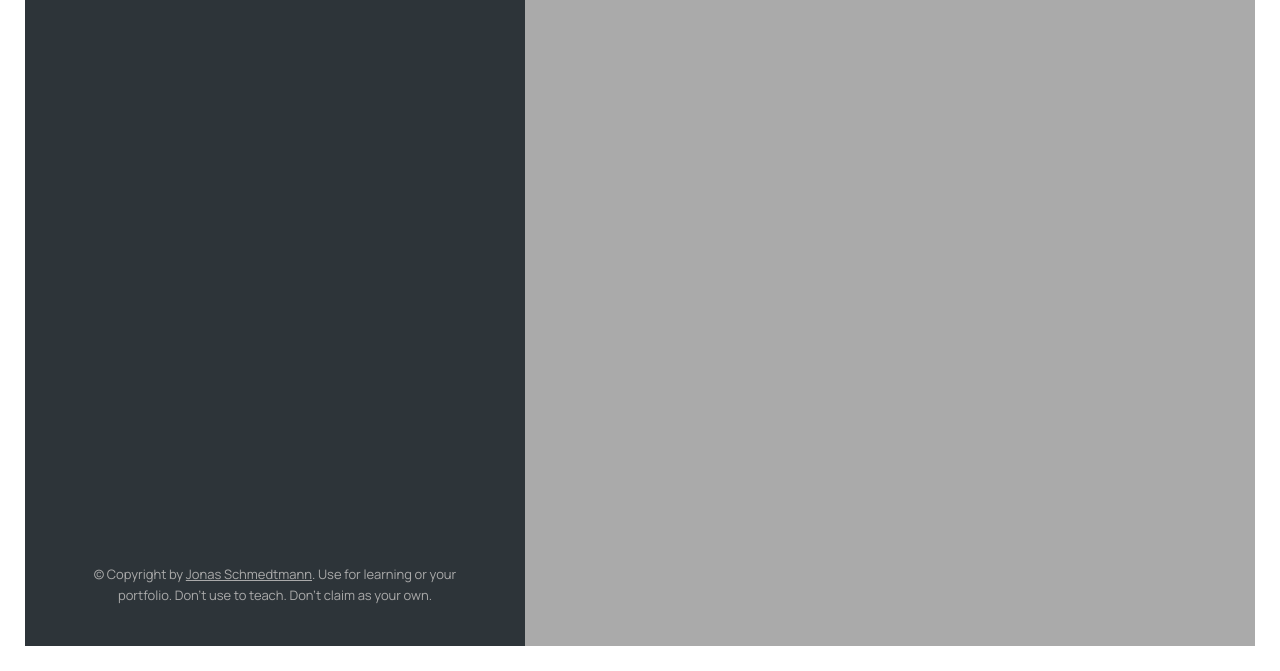
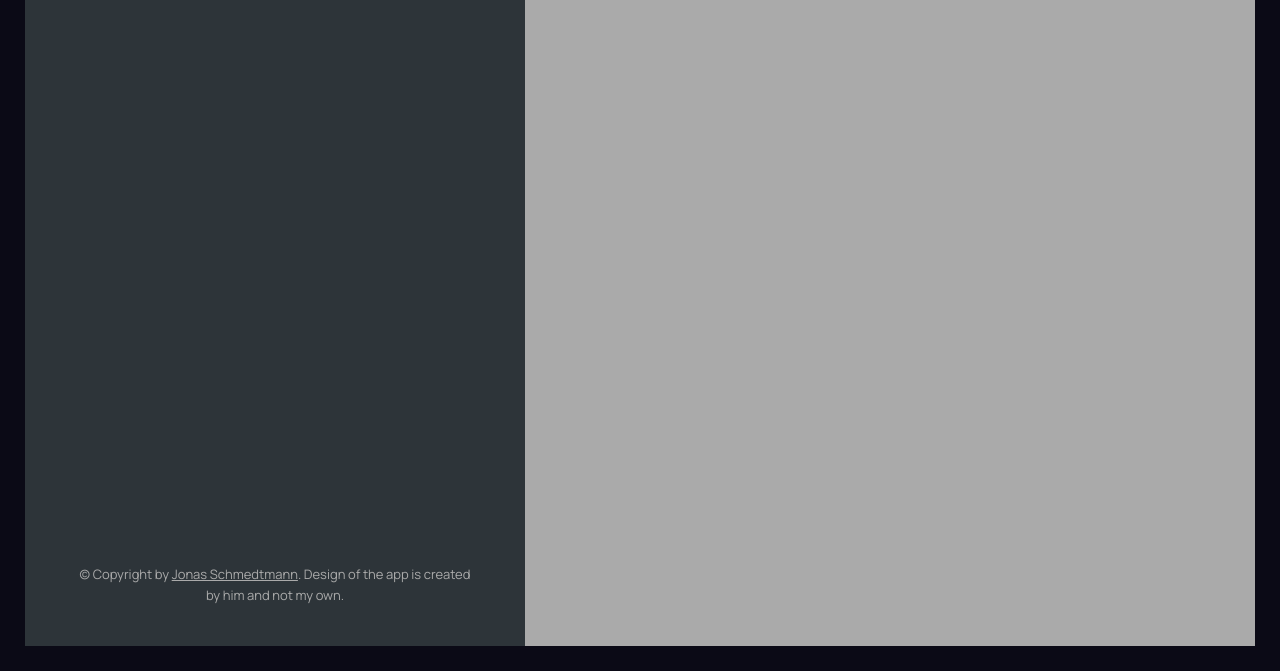
Before and after one commit to GillyRabutTsurwa/mapty-app-jonas, a website: page src/index.html in a window 1280 px wide. Shown: the part 129-800 px from the top of the page. Drawn offline with nearby package versions, Linux system fonts and the light colour scheme; files that its build step writes are made by us from their sources.

Commit message:
It's Been a Long While - project is good enough to deploy - will deploy to vercel and continue to work on it later

```diff
--- a/src/index.html
+++ b/src/index.html
@@ -104,8 +104,7 @@
     <p class="copyright">
       &copy; Copyright by
       <a class="twitter-link" target="_blank" href="https://twitter.com/jonasschmedtman">Jonas Schmedtmann</a>.
-      Use for learning or your portfolio. Don't use to teach. Don't claim
-      as your own.
+      Design of the app is created by him and not my own.
     </p>
   </div>
 
--- a/src/sass/style.scss
+++ b/src/sass/style.scss
@@ -28,7 +28,7 @@ body {
     height: 100vh;
     overscroll-behavior-y: none;
 
-  background-color: #fff;
+    background-color: rgb(11, 10, 22);
     padding: 2.5rem;
 
     display: flex;
```
Lines whose indentation alone changed are shown as unchanged.
